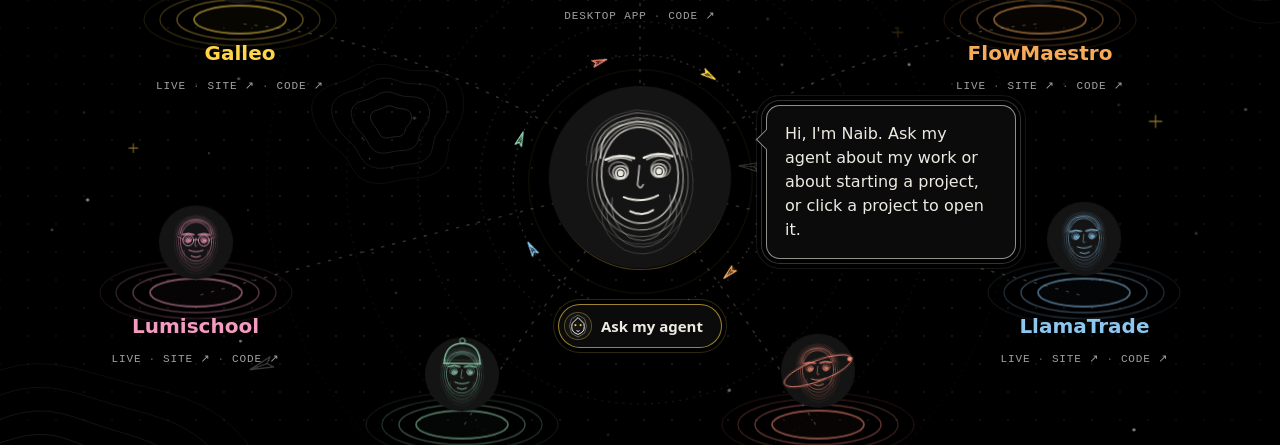
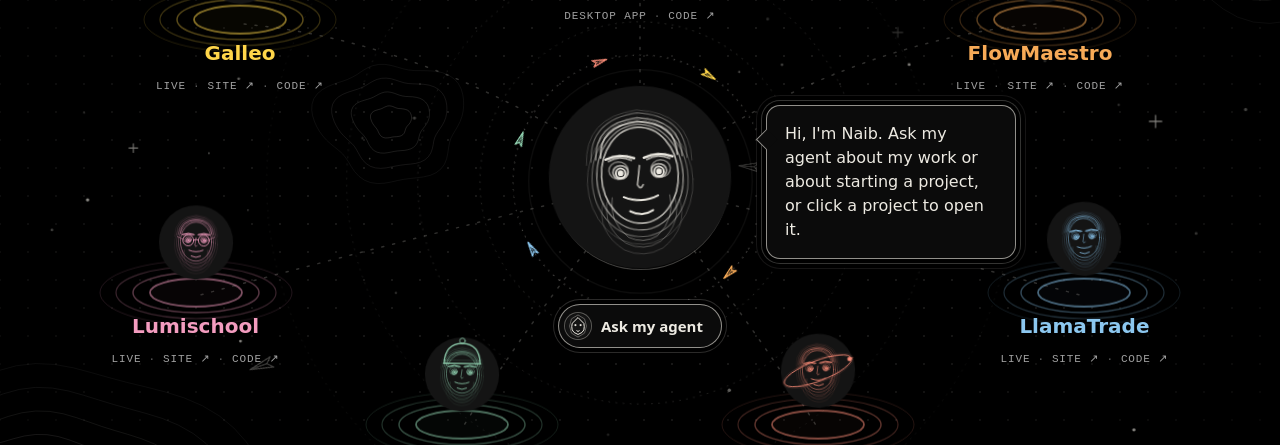
Before and after one commit to nbaghiro/nbaghiro.com, a React (Vite) app in the folder client/: page / in a window 1280 px wide. Shown: the part 240-685 px from the top of the page. Built offline with nearby package versions, Linux system fonts and the light colour scheme; a web font is replaced by a local one.

Commit message:
Use off-white instead of yellow as the interface accent

```diff
--- a/client/src/components/AgentBadge.jsx
+++ b/client/src/components/AgentBadge.jsx
@@ -13,7 +13,7 @@ function AgentBadge() {
                 <path d="M55,80 L52,105 L55,130 L70,150 L100,165 L130,150 L145,130 L148,105 L145,80" vectorEffect="non-scaling-stroke" />
                 <polyline points="88,135 100,142 112,135" vectorEffect="non-scaling-stroke" />
             </g>
-            <g fill="#FFD64A">
+            <g fill="#EDEAE2">
                 <polygon points="80,84 91,92 80,101 69,92" />
                 <polygon points="120,84 131,92 120,101 109,92" />
             </g>
--- a/client/src/components/AgentDialog.css
+++ b/client/src/components/AgentDialog.css
@@ -140,7 +140,7 @@
 .msg .answer-text a {
     color: var(--glow);
     text-decoration: underline;
-    text-decoration-color: rgba(255, 214, 74, 0.4);
+    text-decoration-color: rgba(237, 234, 226, 0.4);
     text-underline-offset: 2px;
 }
 
@@ -227,9 +227,9 @@
     gap: 12px;
     padding: 18px;
     background: #0e0e0e;
-    border: 1px solid rgba(255, 214, 74, 0.45);
+    border: 1px solid rgba(237, 234, 226, 0.45);
     border-radius: 16px;
-    box-shadow: 0 0 0 4px #0b0b0b, 0 0 0 5px rgba(255, 214, 74, 0.12);
+    box-shadow: 0 0 0 4px #0b0b0b, 0 0 0 5px rgba(237, 234, 226, 0.12);
 }
 
 .brief-label {
--- a/client/src/index.css
+++ b/client/src/index.css
@@ -14,7 +14,7 @@
     --line-strong: #333333;
     --paper: #edeae2;
     --paper-ink: #1b1d22;
-    --glow: #ffd64a;
+    --glow: #edeae2; /* the UI accent: light, not a hue */
 
     --font-hand: "Shantell Sans", "Comic Sans MS", cursive;
     --font-read: "Andika", system-ui, sans-serif;
--- a/client/src/pages/Overworld.css
+++ b/client/src/pages/Overworld.css
@@ -180,7 +180,7 @@
 .agent-pulse {
     position: absolute;
     inset: 18%;
-    border: 1px solid rgba(255, 214, 74, 0.5);
+    border: 1px solid rgba(237, 234, 226, 0.5);
     border-radius: 50%;
     opacity: 0;
     animation: agent-pulse 4.8s ease-out infinite;
@@ -210,14 +210,14 @@
     gap: 10px;
     min-height: 44px;
     padding: 0 18px 0 14px;
-    border: 1px solid rgba(255, 214, 74, 0.6);
+    border: 1px solid rgba(237, 234, 226, 0.6);
     border-radius: 999px;
     background: #0b0b0b;
     color: var(--ink);
     font: 600 15px var(--font-read);
     white-space: nowrap;
     cursor: pointer;
-    box-shadow: 0 0 0 4px var(--bg), 0 0 0 5px rgba(255, 214, 74, 0.18);
+    box-shadow: 0 0 0 4px var(--bg), 0 0 0 5px rgba(237, 234, 226, 0.18);
     transition: background 0.15s, color 0.15s;
 }
 
@@ -232,7 +232,7 @@
     margin-left: -8px;
     flex-shrink: 0;
     border-radius: 50%;
-    box-shadow: 0 0 0 1px rgba(255, 214, 74, 0.35);
+    box-shadow: 0 0 0 1px rgba(237, 234, 226, 0.35);
 }
 
 @media (prefers-reduced-motion: reduce) {
```
